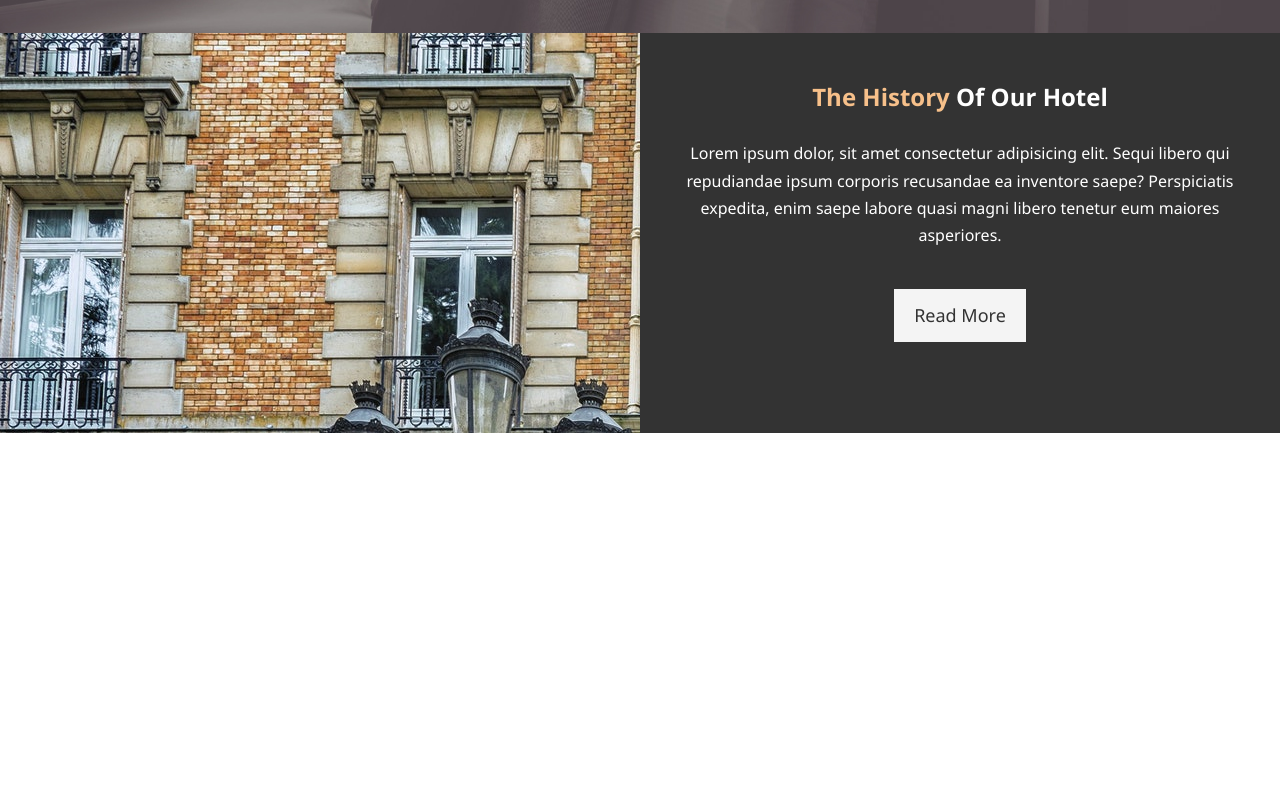
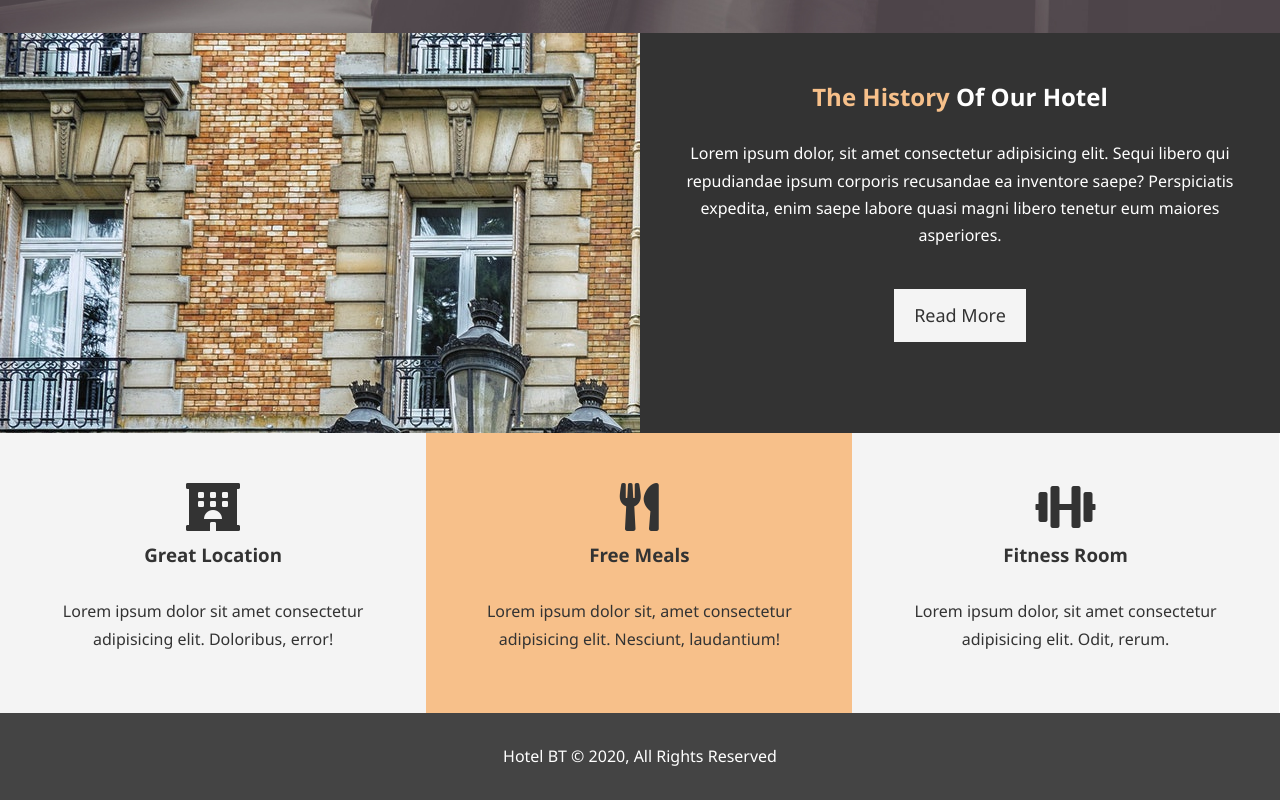
Before and after one commit to JoseIgnacioTapia/hotel-website-project, a plain HTML site: page index.html in a window 1280 px wide. Shown: the part 634-1434 px from the top of the page. Before the commit the page ends 1067 px from the top, so only its background shows below. Drawn offline with Linux system fonts and the light colour scheme.

Commit message:
Adding Showcase & Home Info,  Features & Footer

```diff
--- a/css/style.css
+++ b/css/style.css
@@ -74,8 +74,12 @@ p {
 }
 
 .bg-primary {
-  background: #333;
-  color: #f7c08a;
+  color: #333;
+  background: #f7c08a;
+}
+
+.clr {
+  clear: both;
 }
 
 /* Navbar */
@@ -161,3 +165,23 @@ p {
 #home-info .info-content p {
   padding-bottom: 30px;
 }
+
+/* Features */
+.box {
+  float: left;
+  width: 33.3%;
+  padding: 50px;
+  text-align: center;
+}
+
+.box i {
+  margin-bottom: 10px;
+}
+
+/* Footer */
+#main-footer {
+  text-align: center;
+  background: #444;
+  color: #fff;
+  padding: 20px;
+}
--- a/index.html
+++ b/index.html
@@ -8,6 +8,12 @@
       content="Welcome to the most extraordinary hotel in Boston Massachusetts"
     />
     <meta name="keywords" content="hotel,boston hotel,new england hotel" />
+    <link
+      rel="stylesheet"
+      href="https://use.fontawesome.com/releases/v5.6.1/css/all.css"
+      integrity="sha384-gfdkjb5BdAXd+lj+gudLWI+BXq4IuLW5IT+brZEZsLFm++aCMlF1V92rMkPaX4PP"
+      crossorigin="anonymous"
+    />
     <link rel="stylesheet" href="css/style.css" />
     <title>Hotel BT | Welcome</title>
   </head>
@@ -51,5 +57,35 @@
         <a href="about.html" class="btn btn-light">Read More</a>
       </div>
     </section>
+
+    <section id="features">
+      <div class="box bg-light">
+        <i class="fas fa-hotel fa-3x"></i>
+        <h3>Great Location</h3>
+        <p>
+          Lorem ipsum dolor sit amet consectetur adipisicing elit. Doloribus,
+          error!
+        </p>
+      </div>
+      <div class="box bg-primary">
+        <i class="fas fa-utensils fa-3x"></i>
+        <h3>Free Meals</h3>
+        <p>
+          Lorem ipsum dolor sit, amet consectetur adipisicing elit. Nesciunt,
+          laudantium!
+        </p>
+      </div>
+      <div class="box bg-light">
+        <i class="fas fa-dumbbell fa-3x"></i>
+        <h3>Fitness Room</h3>
+        <p>
+          Lorem ipsum dolor, sit amet consectetur adipisicing elit. Odit, rerum.
+        </p>
+      </div>
+    </section>
+    <div class="clr"></div>
+    <footer id="main-footer">
+      <p>Hotel BT &copy; 2020, All Rights Reserved</p>
+    </footer>
   </body>
 </html>
```
